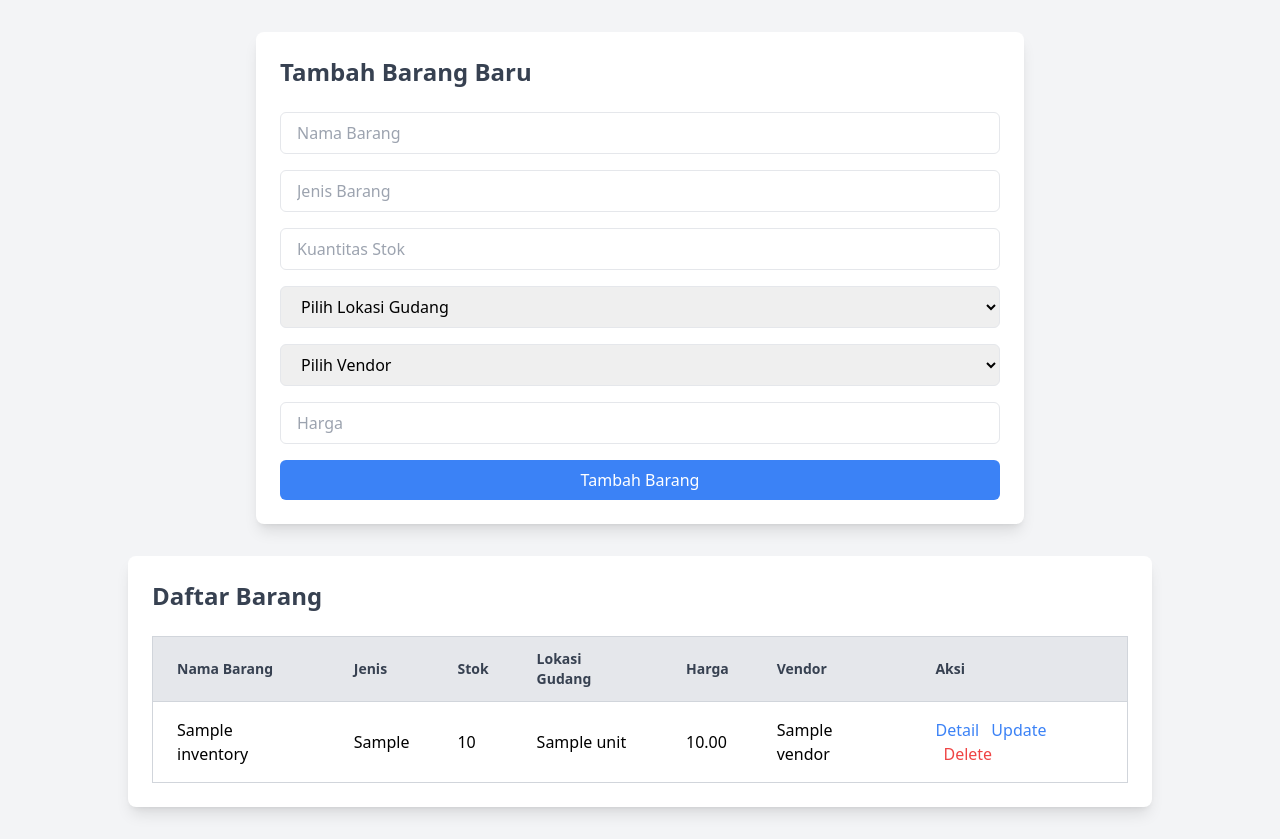
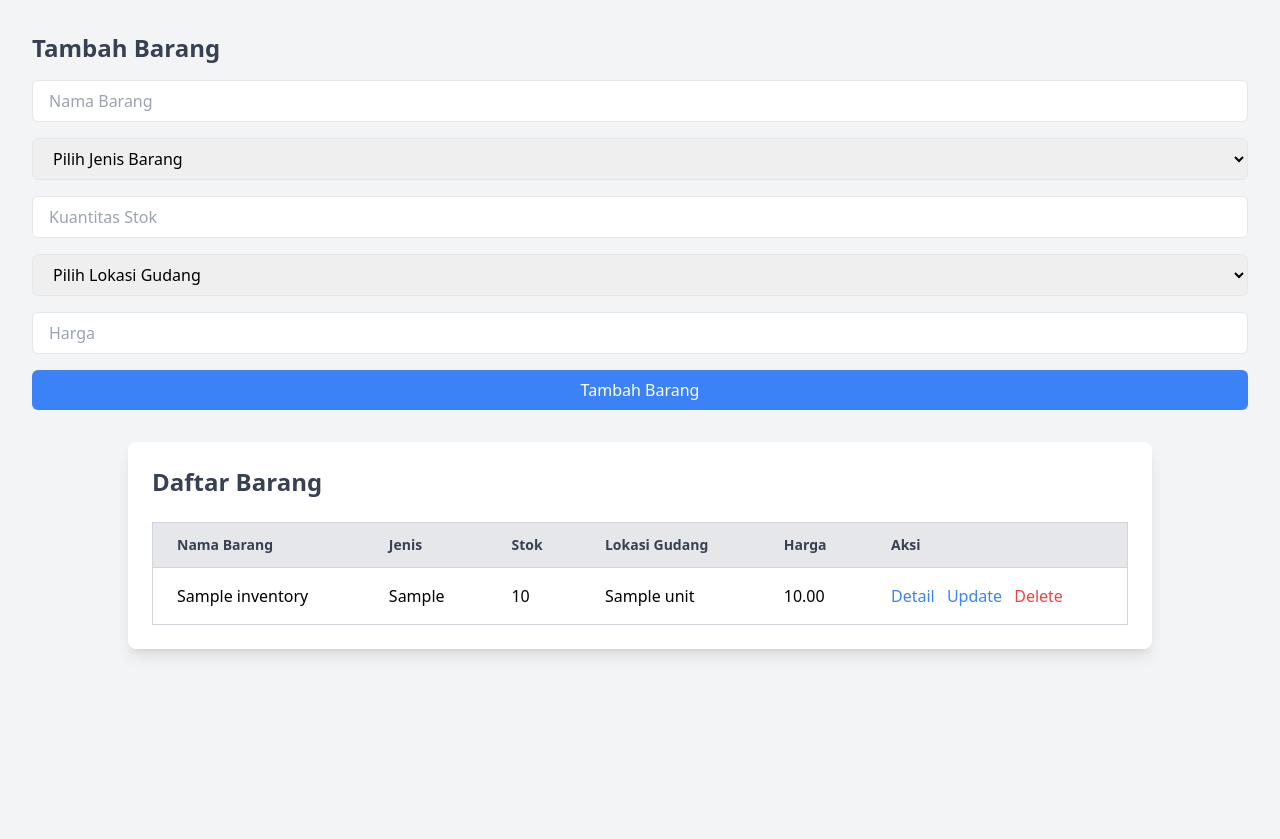
Before and after one commit to radhitchocs/inventory, a PHP site: page /inventory.php in a window 1280 px wide. After the commit the page ends 656 px from the top, so only its background shows below. Run offline with PHP 8.4, Linux system fonts and the light colour scheme; the visitor is signed in with stand-in values (Sample User, id 1); tables that the repository leaves empty hold one stand-in row (values such as "Sample post"); some libraries are stand-ins or nearby versions.

Commit message:
feat inventory

```diff
--- a/inventory.php
+++ b/inventory.php
@@ -15,13 +15,12 @@ if ($_SERVER['REQUEST_METHOD'] == 'POST' && isset($_POST['add_item'])) {
     $kuantitas_stok = $_POST['kuantitas_stok'];
     $lokasi_gudang_id = $_POST['lokasi_gudang_id'];
     $harga = $_POST['harga'];
-    $vendor_id = $_POST['vendor_id']; // Ambil dari form input
 
     // Generate a unique barcode
     $barcode = uniqid();
 
-    $stmt = $conn->prepare("INSERT INTO inventory (nama_barang, jenis_barang, kuantitas_stok, lokasi_gudang_id, barcode, harga, vendor_id) VALUES (?, ?, ?, ?, ?, ?, ?)");
-    $stmt->bind_param("ssiisdi", $nama_barang, $jenis_barang, $kuantitas_stok, $lokasi_gudang_id, $barcode, $harga, $vendor_id);
+    $stmt = $conn->prepare("INSERT INTO inventory (nama_barang, jenis_barang, kuantitas_stok, lokasi_gudang_id, barcode, harga) VALUES (?, ?, ?, ?, ?, ?)");
+    $stmt->bind_param("ssiisi", $nama_barang, $jenis_barang, $kuantitas_stok, $lokasi_gudang_id, $barcode, $harga);
 
     if ($stmt->execute()) {
         $add_item_success = "Barang berhasil ditambahkan!";
@@ -59,10 +58,9 @@ if ($_SERVER['REQUEST_METHOD'] == 'POST' && isset($_POST['update_item'])) {
     $kuantitas_stok = $_POST['kuantitas_stok'];
     $lokasi_gudang_id = $_POST['lokasi_gudang_id'];
     $harga = $_POST['harga'];
-    $vendor_id = $_POST['vendor_id']; // Ambil dari form input
 
-    $stmt = $conn->prepare("UPDATE inventory SET nama_barang = ?, jenis_barang = ?, kuantitas_stok = ?, lokasi_gudang_id = ?, harga = ?, vendor_id = ? WHERE barang_id = ?");
-    $stmt->bind_param("ssiidii", $nama_barang, $jenis_barang, $kuantitas_stok, $lokasi_gudang_id, $harga, $vendor_id, $barang_id);
+    $stmt = $conn->prepare("UPDATE inventory SET nama_barang = ?, jenis_barang = ?, kuantitas_stok = ?, lokasi_gudang_id = ?, harga = ? WHERE barang_id = ?");
+    $stmt->bind_param("ssiisi", $nama_barang, $jenis_barang, $kuantitas_stok, $lokasi_gudang_id, $harga, $barang_id);
 
     if ($stmt->execute()) {
         $add_item_success = "Barang berhasil diperbarui!";
@@ -72,21 +70,17 @@ if ($_SERVER['REQUEST_METHOD'] == 'POST' && isset($_POST['update_item'])) {
     $stmt->close();
 }
 
-// Query untuk mendapatkan semua barang dari tabel inventory dan join dengan storage_unit dan vendor
+// Query untuk mendapatkan semua barang dari tabel inventory dan join dengan storage_unit
 $query = "
-    SELECT i.*, s.nama_gudang, v.nama_vendor
+    SELECT i.*, s.nama_gudang
     FROM inventory i
     LEFT JOIN storage_unit s ON i.lokasi_gudang_id = s.gudang_id
-    LEFT JOIN vendor v ON i.vendor_id = v.vendor_id
 ";
 $result = $conn->query($query);
 
-// Query untuk mendapatkan daftar lokasi gudang dan vendor untuk dropdown
+// Query untuk mendapatkan daftar lokasi gudang untuk dropdown
 $storage_units_query = "SELECT * FROM storage_unit";
 $storage_units_result = $conn->query($storage_units_query);
-
-$vendors_query = "SELECT * FROM vendor";
-$vendors_result = $conn->query($vendors_query);
 ?>
 
 <!DOCTYPE html>
@@ -116,9 +110,12 @@ $vendors_result = $conn->query($vendors_query);
             width: 80%;
             max-width: 500px;
         }
+        .form-container {
+            margin-bottom: 2rem; /* Adjust the gap here */
+        }
     </style>
     <script>
-    function openModal(id, name, type, stock, location, price, vendor) {
+    function openModal(id, name, type, stock, location, price) {
         document.getElementById('modal').style.display = 'flex';
         document.getElementById('update_barang_id').value = id;
         document.getElementById('update_nama_barang').value = name;
@@ -131,15 +128,6 @@ $vendors_result = $conn->query($vendors_query);
         for (var i = 0; i < locationDropdown.options.length; i++) {
             if (locationDropdown.options[i].value == location) {
                 locationDropdown.selectedIndex = i;
-                break;
-            }
-        }
-
-        // Set the selected vendor in the dropdown
-        var vendorDropdown = document.getElementById('update_vendor_id');
-        for (var i = 0; i < vendorDropdown.options.length; i++) {
-            if (vendorDropdown.options[i].value == vendor) {
-                vendorDropdown.selectedIndex = i;
                 break;
             }
         }
@@ -167,12 +155,26 @@ $vendors_result = $conn->query($vendors_query);
 <body class="bg-gray-100 p-8">
 
     <!-- Formulir Tambah Barang -->
-    <div class="max-w-3xl mx-auto mb-8">
-        <div class="bg-white p-6 rounded-lg shadow-lg">
-            <h2 class="text-2xl font-bold text-gray-700 mb-6">Tambah Barang Baru</h2>
+    <div class="form-container">
+        <h2 class="text-2xl font-bold text-gray-700 mb-4">Tambah Barang</h2>
         <form method="POST" class="space-y-4">
             <input type="text" name="nama_barang" placeholder="Nama Barang" required class="w-full px-4 py-2 border rounded-md focus:outline-none focus:ring-2 focus:ring-blue-500">
-                <input type="text" name="jenis_barang" placeholder="Jenis Barang" required class="w-full px-4 py-2 border rounded-md focus:outline-none focus:ring-2 focus:ring-blue-500">
+
+            <!-- Dropdown untuk Jenis Barang -->
+            <select name="jenis_barang" required class="w-full px-4 py-2 border rounded-md focus:outline-none focus:ring-2 focus:ring-blue-500">
+                <option value="">Pilih Jenis Barang</option>
+                <option value="ELEKTRONIK">Elektronik</option>
+                <option value="KITCHEN">Kitchen</option>
+                <option value="FURNITURE">Furniture</option>
+                <option value="PAKAIAN">Pakaian</option>
+                <option value="BUKU">Buku</option>
+                <option value="PERALATAN_OLAH_RAGA">Peralatan Olah Raga</option>
+                <option value="KECANTIKAN">Kecantikan</option>
+                <option value="ALAT_TULIS">Alat Tulis</option>
+                <option value="MAINAN">Mainan</option>
+                <option value="KENDARAAN">Kendaraan</option>
+            </select>
+
             <input type="number" name="kuantitas_stok" placeholder="Kuantitas Stok" required class="w-full px-4 py-2 border rounded-md focus:outline-none focus:ring-2 focus:ring-blue-500">
 
             <!-- Dropdown untuk Lokasi Gudang -->
@@ -183,20 +185,11 @@ $vendors_result = $conn->query($vendors_query);
                 <?php } ?>
             </select>
 
-                <!-- Dropdown untuk Vendor -->
-                <select name="vendor_id" required class="w-full px-4 py-2 border rounded-md focus:outline-none focus:ring-2 focus:ring-blue-500">
-                    <option value="">Pilih Vendor</option>
-                    <?php while ($row = $vendors_result->fetch_assoc()) { ?>
-                    <option value="<?php echo $row['vendor_id']; ?>"><?php echo htmlspecialchars($row['nama_vendor']); ?></option>
-                    <?php } ?>
-                </select>
-
             <input type="number" step="0.01" name="harga" placeholder="Harga" required class="w-full px-4 py-2 border rounded-md focus:outline-none focus:ring-2 focus:ring-blue-500">
             <button type="submit" name="add_item" class="w-full bg-blue-500 text-white py-2 rounded-md hover:bg-blue-600">Tambah Barang</button>
             <?php if ($add_item_success) echo "<p class='text-green-500 mt-4'>$add_item_success</p>"; ?>
             <?php if ($add_item_error) echo "<p class='text-red-500 mt-4'>$add_item_error</p>"; ?>
         </form>
-        </div>
     </div>
 
     <!-- Daftar Barang -->
@@ -211,7 +204,6 @@ $vendors_result = $conn->query($vendors_query);
                         <th class="px-6 py-3 border-b border-gray-300 text-left text-sm font-semibold text-gray-700">Stok</th>
                         <th class="px-6 py-3 border-b border-gray-300 text-left text-sm font-semibold text-gray-700">Lokasi Gudang</th>
                         <th class="px-6 py-3 border-b border-gray-300 text-left text-sm font-semibold text-gray-700">Harga</th>
-                        <th class="px-6 py-3 border-b border-gray-300 text-left text-sm font-semibold text-gray-700">Vendor</th>
                         <th class="px-6 py-3 border-b border-gray-300 text-left text-sm font-semibold text-gray-700">Aksi</th>
                     </tr>
                 </thead>
@@ -223,10 +215,9 @@ $vendors_result = $conn->query($vendors_query);
                         <td class="px-6 py-4 border-b border-gray-300"><?php echo htmlspecialchars($row['kuantitas_stok']); ?></td>
                         <td class="px-6 py-4 border-b border-gray-300"><?php echo htmlspecialchars($row['nama_gudang']); ?></td>
                         <td class="px-6 py-4 border-b border-gray-300"><?php echo htmlspecialchars($row['harga']); ?></td>
-                        <td class="px-6 py-4 border-b border-gray-300"><?php echo htmlspecialchars($row['nama_vendor']); ?></td>
                         <td class="px-6 py-4 border-b border-gray-300">
                             <a href="detail_barang.php?barang_id=<?php echo $row['barang_id']; ?>" class="text-blue-500 hover:underline">Detail</a>
-                            <button onclick="openModal(<?php echo $row['barang_id']; ?>, '<?php echo htmlspecialchars($row['nama_barang']); ?>', '<?php echo htmlspecialchars($row['jenis_barang']); ?>', <?php echo $row['kuantitas_stok']; ?>, <?php echo $row['lokasi_gudang_id']; ?>, <?php echo $row['harga']; ?>, <?php echo $row['vendor_id']; ?>)" class="text-blue-500 hover:underline ml-2">Update</button>
+                            <button onclick="openModal(<?php echo $row['barang_id']; ?>, '<?php echo htmlspecialchars($row['nama_barang']); ?>', '<?php echo htmlspecialchars($row['jenis_barang']); ?>', <?php echo $row['kuantitas_stok']; ?>, <?php echo $row['lokasi_gudang_id']; ?>, <?php echo $row['harga']; ?>)" class="text-blue-500 hover:underline ml-2">Update</button>
                             <form method="POST" style="display:inline;">
                                 <input type="hidden" name="delete_item_id" value="<?php echo $row['barang_id']; ?>">
                                 <button type="submit" name="delete_item" class="text-red-500 hover:underline ml-2" onclick="return confirm('Apakah Anda yakin ingin menghapus item ini?');">Delete</button>
@@ -246,30 +237,32 @@ $vendors_result = $conn->query($vendors_query);
             <form method="POST">
                 <input type="hidden" id="update_barang_id" name="barang_id">
                 <input type="text" id="update_nama_barang" name="nama_barang" placeholder="Nama Barang" required class="w-full px-4 py-2 border rounded-md mb-4 focus:outline-none focus:ring-2 focus:ring-blue-500">
-                <input type="text" id="update_jenis_barang" name="jenis_barang" placeholder="Jenis Barang" required class="w-full px-4 py-2 border rounded-md mb-4 focus:outline-none focus:ring-2 focus:ring-blue-500">
+
+                <!-- Dropdown untuk Jenis Barang -->
+                <select id="update_jenis_barang" name="jenis_barang" required class="w-full px-4 py-2 border rounded-md mb-4 focus:outline-none focus:ring-2 focus:ring-blue-500">
+                    <option value="">Pilih Jenis Barang</option>
+                    <option value="ELEKTRONIK">Elektronik</option>
+                    <option value="KITCHEN">Kitchen</option>
+                    <option value="FURNITURE">Furniture</option>
+                    <option value="PAKAIAN">Pakaian</option>
+                    <option value="BUKU">Buku</option>
+                    <option value="PERALATAN_OLAH_RAGA">Peralatan Olah Raga</option>
+                    <option value="KECANTIKAN">Kecantikan</option>
+                    <option value="ALAT_TULIS">Alat Tulis</option>
+                    <option value="MAINAN">Mainan</option>
+                    <option value="KENDARAAN">Kendaraan</option>
+                </select>
+
                 <input type="number" id="update_kuantitas_stok" name="kuantitas_stok" placeholder="Kuantitas Stok" required class="w-full px-4 py-2 border rounded-md mb-4 focus:outline-none focus:ring-2 focus:ring-blue-500">
 
                 <!-- Dropdown untuk Lokasi Gudang -->
                 <select id="update_lokasi_gudang_id" name="lokasi_gudang_id" required class="w-full px-4 py-2 border rounded-md mb-4 focus:outline-none focus:ring-2 focus:ring-blue-500">
                     <option value="">Pilih Lokasi Gudang</option>
                     <?php
-                    // Reset the result set pointer
                     $storage_units_result->data_seek(0);
                     while ($row = $storage_units_result->fetch_assoc()) {
                     ?>
                     <option value="<?php echo $row['gudang_id']; ?>"><?php echo htmlspecialchars($row['nama_gudang']); ?></option>
-                    <?php } ?>
-                </select>
-
-                <!-- Dropdown untuk Vendor -->
-                <select id="update_vendor_id" name="vendor_id" required class="w-full px-4 py-2 border rounded-md mb-4 focus:outline-none focus:ring-2 focus:ring-blue-500">
-                    <option value="">Pilih Vendor</option>
-                    <?php
-                    // Reset the result set pointer
-                    $vendors_result->data_seek(0);
-                    while ($row = $vendors_result->fetch_assoc()) {
-                    ?>
-                    <option value="<?php echo $row['vendor_id']; ?>"><?php echo htmlspecialchars($row['nama_vendor']); ?></option>
                     <?php } ?>
                 </select>
 
```
Lines whose indentation alone changed are shown as unchanged.
